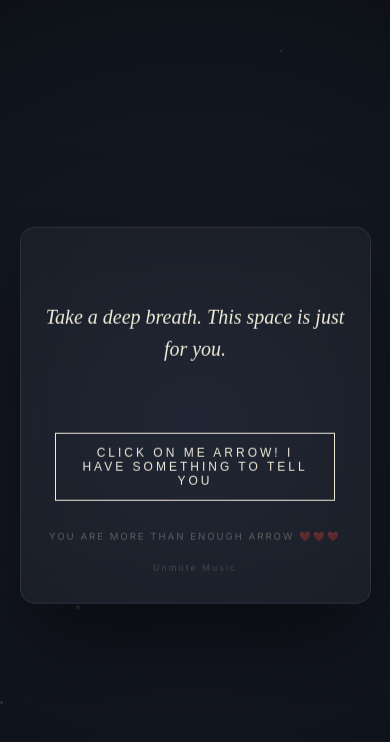
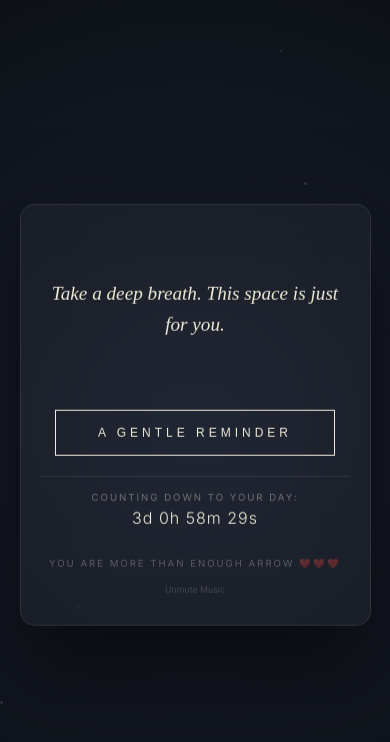
Before and after one commit to zackrmt92-byte/for-you, a plain HTML site: page index.html in a window 390 px wide. Both pictures are taken after a click on the link "Mute Music". Shown: the top 742 px of the page. Drawn offline with Linux system fonts and the light colour scheme; a web font is replaced by a local one.

Commit message:
Add files via upload
Added birthday countdown

```diff
--- a/index.html
+++ b/index.html
@@ -3,8 +3,8 @@
 <head>
     <meta charset="UTF-8">
     <meta name="viewport" content="width=device-width, initial-scale=1.0, maximum-scale=1.0, user-scalable=no">
-    <title>A Moment of Peace</title>
-    <link href="https://fonts.googleapis.com/css2?family=Playfair+Display:ital,wght@1,500&family=Inter:wght@300;400&display=swap" rel="stylesheet">
+    <title>A Moment for You</title>
+    <link href="https://fonts.googleapis.com/css2?family=Playfair+Display:ital,wght@1,500;1,600&family=Inter:wght@300;400&display=swap" rel="stylesheet">
     <link rel="stylesheet" href="style.css">
 </head>
 <body>
@@ -17,7 +17,14 @@
 
     <div class="glass-container">
         <div id="message-display">Take a deep breath. This space is just for you.</div>
-        <button class="action-btn" onclick="generateMessage()">Click on me Arrow! i Have Something To Tell You</button>
+
+        <button class="action-btn" onclick="generateMessage()">A Gentle Reminder</button>
+
+        <div id="birthday-countdown">
+            <span id="timer-label">Counting down to your day:</span>
+            <div id="timer-digits">00d 00h 00m 00s</div>
+        </div>
+
         <p class="subtext">You are more than enough Arrow ❤️❤️❤️</p>
         <a href="javascript:void(0)" class="mute-link" onclick="toggleMute()">Mute Music</a>
     </div>
--- a/script.js
+++ b/script.js
@@ -29,62 +29,87 @@ const allQuotes = [
 let availableQuotes = [...allQuotes];
 let musicStarted = false;
 
+// 1. Initialize Floating Particles
 function initParticles() {
     const container = document.getElementById('particle-container');
-    const particleCount = window.innerWidth < 600 ? 10 : 20; // Fewer particles on phone for better performance
-    for (let i = 0; i < particleCount; i++) {
-        const particle = document.createElement('div');
-        particle.className = 'particle';
+    const count = window.innerWidth < 600 ? 12 : 25;
+    for (let i = 0; i < count; i++) {
+        const p = document.createElement('div');
+        p.className = 'particle';
         const size = Math.random() * 4 + 2 + 'px';
-        particle.style.width = size;
-        particle.style.height = size;
-        particle.style.left = Math.random() * 100 + 'vw';
-        particle.style.top = Math.random() * 100 + 'vh';
-        particle.style.animationDelay = Math.random() * 15 + 's';
-        container.appendChild(particle);
+        p.style.width = size; p.style.height = size;
+        p.style.left = Math.random() * 100 + 'vw';
+        p.style.top = Math.random() * 100 + 'vh';
+        p.style.animationDelay = Math.random() * 15 + 's';
+        container.appendChild(p);
     }
 }
 
+// 2. Birthday Countdown & Mode Switch
+function updateBirthdayLogic() {
+    const now = new Date();
+    const birthday = new Date(2026, 3, 4); // April 4th, 2026
+    const diff = birthday - now;
+
+    const isBirthday = (now.getMonth() === 3 && now.getDate() === 4);
+
+    if (isBirthday) {
+        document.body.classList.add('birthday-mode');
+        document.getElementById('birthday-countdown').style.display = "none";
+        document.getElementById('message-display').innerHTML = `<div><h1 class="birthday-title">Happy Birthday!</h1><p>To the most amazing woman. Today is all about you.</p></div>`;
+        document.querySelector('.action-btn').innerText = "A Birthday Wish";
+
+        availableQuotes = [
+            "May your year be as brilliant as you are.",
+            "You deserve every bit of happiness today.",
+            "The world got brighter the day you were born.",
+            "You are a rare and beautiful soul. Happy Birthday.",
+            "Cheers to another year of being completely irreplaceable."
+        ];
+    } else {
+        const days = Math.floor(diff / (1000 * 60 * 60 * 24));
+        const hours = Math.floor((diff % (1000 * 60 * 60 * 24)) / (1000 * 60 * 60));
+        const mins = Math.floor((diff % (1000 * 60 * 60)) / (1000 * 60));
+        const secs = Math.floor((diff % (1000 * 60)) / 1000);
+        document.getElementById('timer-digits').innerText = `${days}d ${hours}h ${mins}m ${secs}s`;
+    }
+}
+
+// 3. Main Message Action
 function generateMessage() {
     const display = document.getElementById('message-display');
     const music = document.getElementById('piano-music');
     const bg = document.querySelector('.bg-gradient');
 
     if (!musicStarted) {
-        music.play().catch(() => console.log("Audio waiting for interaction"));
+        music.play().catch(() => {});
         music.volume = 0.3;
         musicStarted = true;
     }
 
-    // Visual Pulse for Phone
     bg.style.background = "radial-gradient(circle at center, #2a344a 0%, #0d1117 100%)";
-    setTimeout(() => {
-        bg.style.background = "radial-gradient(circle at center, #1a1f2e 0%, #0d1117 100%)";
-    }, 800);
+    setTimeout(() => { bg.style.background = "radial-gradient(circle at center, #1a1f2e 0%, #0d1117 100%)"; }, 800);
 
     display.style.opacity = 0;
-    display.style.transform = "translateY(10px) scale(0.98)";
+    display.style.transform = "translateY(10px)";
 
     setTimeout(() => {
-        if (availableQuotes.length === 0) {
-            availableQuotes = [...allQuotes];
-        }
-
-        const randomIndex = Math.floor(Math.random() * availableQuotes.length);
-        const selectedQuote = availableQuotes[randomIndex];
-        availableQuotes.splice(randomIndex, 1);
-
-        display.innerText = selectedQuote;
+        if (availableQuotes.length === 0) availableQuotes = [...allQuotes];
+        const idx = Math.floor(Math.random() * availableQuotes.length);
+        display.innerText = availableQuotes[idx];
+        availableQuotes.splice(idx, 1);
         display.style.opacity = 1;
-        display.style.transform = "translateY(0px) scale(1)";
+        display.style.transform = "translateY(0px)";
     }, 600);
 }
 
 function toggleMute() {
-    const music = document.getElementById('piano-music');
-    const link = document.querySelector('.mute-link');
-    music.muted = !music.muted;
-    link.innerText = music.muted ? "Unmute Music" : "Mute Music";
+    const m = document.getElementById('piano-music');
+    m.muted = !m.muted;
+    document.querySelector('.mute-link').innerText = m.muted ? "Unmute Music" : "Mute Music";
 }
 
+// Start everything
 initParticles();
+setInterval(updateBirthdayLogic, 1000);
+updateBirthdayLogic();
--- a/style.css
+++ b/style.css
@@ -2,7 +2,7 @@
     margin: 0;
     padding: 0;
     box-sizing: border-box;
-    -webkit-tap-highlight-color: transparent; /* Removes the blue flash on mobile taps */
+    -webkit-tap-highlight-color: transparent;
 }
 
 body {
@@ -14,6 +14,7 @@ body {
     color: #f0ebd8;
     overflow: hidden;
     background-color: #0d1117;
+    transition: background-color 2s ease;
 }
 
 .bg-gradient {
@@ -24,9 +25,10 @@ body {
     height: 100%;
     z-index: -2;
     background: radial-gradient(circle at center, #1a1f2e 0%, #0d1117 100%);
-    transition: background 1.5s ease;
+    transition: background 2s ease;
 }
 
+/* Particles */
 .particle {
     position: absolute;
     background: rgba(240, 235, 216, 0.15);
@@ -41,10 +43,11 @@ body {
     100% { transform: translateY(-10vh) scale(1); opacity: 0; }
 }
 
+/* The Card */
 .glass-container {
     background: rgba(255, 255, 255, 0.03);
-    backdrop-filter: blur(20px);
-    -webkit-backdrop-filter: blur(20px);
+    backdrop-filter: blur(25px);
+    -webkit-backdrop-filter: blur(25px);
     border: 1px solid rgba(240, 235, 216, 0.1);
     padding: 40px 30px;
     text-align: center;
@@ -85,41 +88,56 @@ body {
     cursor: pointer;
     transition: all 0.4s ease;
     outline: none;
-    width: 100%; /* Makes it easier to tap on phone */
+    width: 100%;
     max-width: 280px;
 }
 
-/* --- MOBILE FIXES --- */
-@media (max-width: 600px) {
-    #message-display {
-        font-size: 1.25rem; /* Smaller font so it fits phone screens */
-        min-height: 150px;
-    }
-
-    .glass-container {
-        padding: 30px 20px;
-        width: 90%;
-    }
-
-    .action-btn {
-        padding: 12px 20px;
-        letter-spacing: 3px;
-    }
+.action-btn:hover {
+    background: #f0ebd8;
+    color: #0d1117;
+    transform: scale(1.05);
 }
 
-.subtext {
-    margin-top: 30px;
+/* Countdown Styles */
+#birthday-countdown {
+    margin-top: 20px;
+    padding-top: 15px;
+    border-top: 1px solid rgba(240, 235, 216, 0.1);
+}
+
+#timer-label {
+    display: block;
     font-size: 0.6rem;
     text-transform: uppercase;
     letter-spacing: 2px;
-    color: rgba(240, 235, 216, 0.3);
+    color: rgba(240, 235, 216, 0.4);
+    margin-bottom: 5px;
 }
 
-.mute-link {
-    display: block;
-    margin-top: 20px;
-    font-size: 0.55rem;
-    color: rgba(240, 235, 216, 0.2);
-    text-decoration: none;
-    letter-spacing: 2px;
+#timer-digits {
+    font-size: 1rem;
+    font-weight: 300;
+    letter-spacing: 1px;
 }
+
+/* BIRTHDAY MODE OVERRIDES */
+body.birthday-mode { background-color: #1a0f11; }
+body.birthday-mode .bg-gradient { background: radial-gradient(circle at center, #3d2b2e 0%, #1a0f11 100%); }
+body.birthday-mode .particle { background: rgba(255, 215, 0, 0.5); box-shadow: 0 0 8px rgba(255, 215, 0, 0.3); }
+body.birthday-mode .glass-container { border: 1px solid rgba(255, 215, 0, 0.2); }
+
+.birthday-title {
+    font-family: 'Playfair Display', serif;
+    font-size: 2rem;
+    color: #f3e5ab;
+    margin-bottom: 10px;
+}
+
+/* Mobile Adjustments */
+@media (max-width: 600px) {
+    #message-display { font-size: 1.2rem; min-height: 150px; }
+    .glass-container { width: 90%; padding: 30px 20px; }
+}
+
+.subtext { margin-top: 30px; font-size: 0.6rem; text-transform: uppercase; letter-spacing: 2px; color: rgba(240, 235, 216, 0.3); }
+.mute-link { display: block; margin-top: 15px; font-size: 0.55rem; color: rgba(240, 235, 216, 0.2); text-decoration: none; }
```
